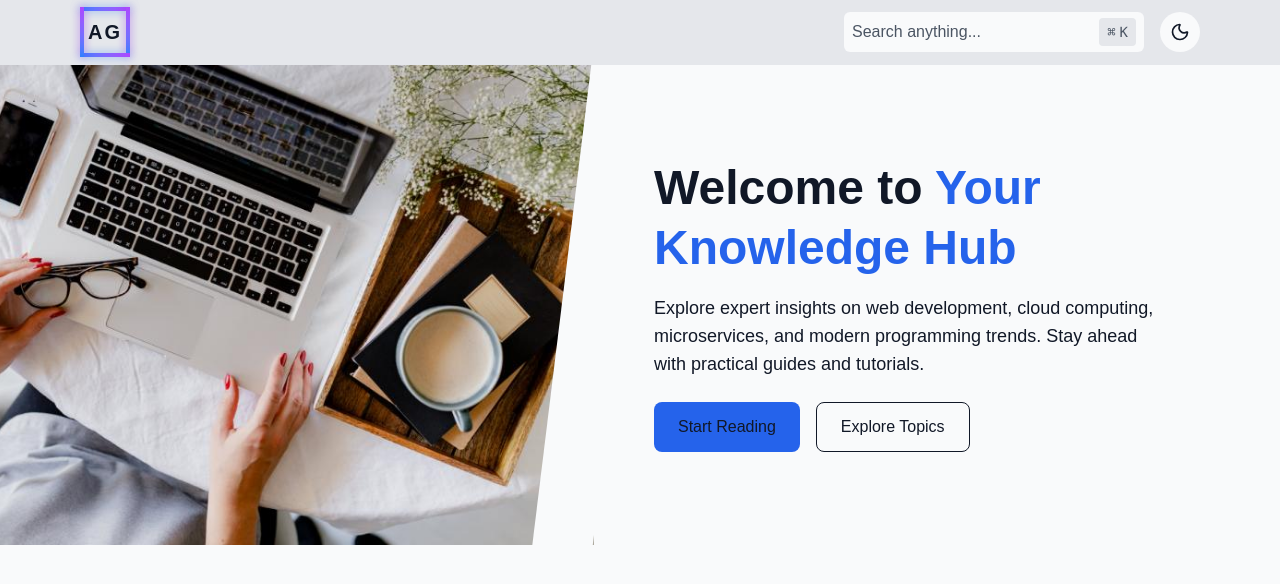
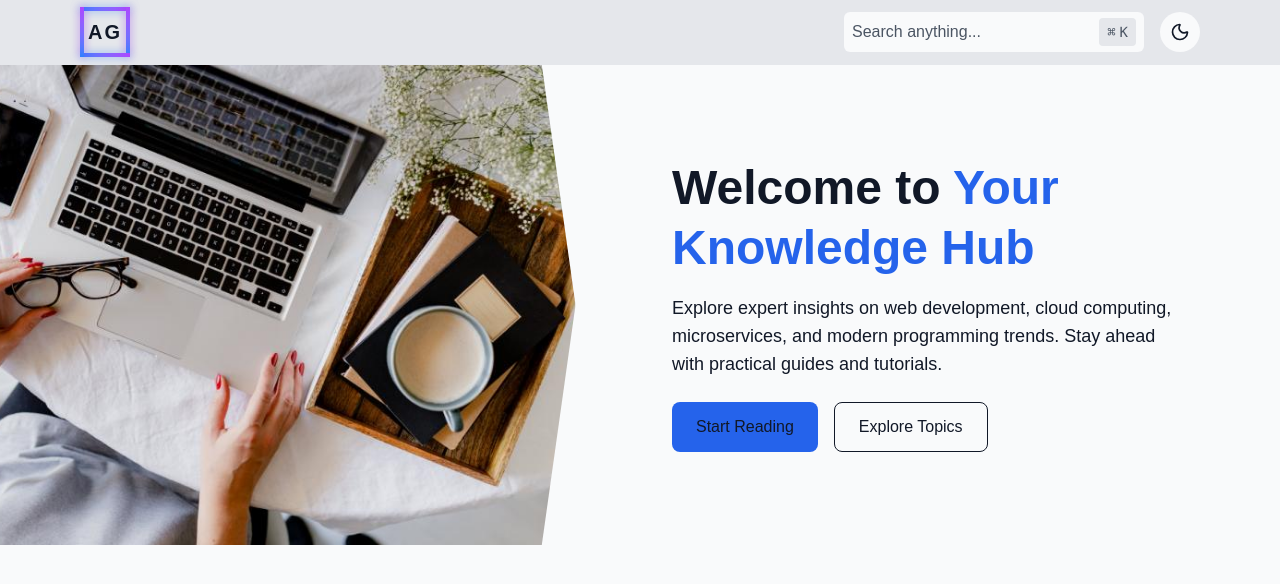
Before and after one commit to abdul-ghaffar01/blog-system, a Next.js app: page / in a window 1280 px wide. Shown: the top 584 px of the page. Built offline with nearby package versions, Linux system fonts and the light colour scheme.

Commit message:
Changed the design of hero section

```diff
--- a/components/home/Hero.jsx
+++ b/components/home/Hero.jsx
@@ -5,7 +5,11 @@ export default function Hero() {
   return (
     <section className="flex items-center justify-center w-full h-[60vh] overflow-hidden">
       {/* left image */}
-      <div className="hidden md:block md:flex-1 h-full relative">
+      <motion.div
+        initial={{ x: -150, opacity: 0 }}
+        animate={{ x: 0, opacity: 1 }}
+        transition={{ duration: 0.8, ease: "easeOut" }}
+        className="hidden md:block md:flex-1 h-full relative">
         <Image
           src="/hero_section.png"
           alt="Blog reading guy image"
@@ -13,18 +17,29 @@ export default function Hero() {
           className="object-cover"
           priority
         />
-      </div>
+      </motion.div>
 
 
       {/* angled divider */}
-      <div className="relative hidden md:block right-8 bg-background rotate-[7deg] w-15 h-[200%] "></div>
+      <motion.div
+        initial={{ x: -150,}}
+        animate={{ x: 0}}
+        transition={{ duration: 0.8, ease: "easeOut" }}
+        className="relative hidden w-24 h-[200%] md:flex items-center justify-center">
+        {/* Red angled bar */}
+        <div className="absolute bg-background rotate-[8deg] origin-center w-24 h-[200%]"></div>
+
+        {/* Blue angled bar */}
+        <div className="absolute bg-background rotate-[-8deg] origin-center w-24 h-[200%]"></div>
+      </motion.div>
+
 
       {/* right content */}
       <motion.div
         initial={{ opacity: 0, x: 50 }}
         animate={{ opacity: 1, x: 0 }}
         transition={{ duration: 0.8, delay: 0.2 }}
-        className="bg-background flex-1 flex flex-col justify-center md:pr-8 px-2 md:px-0 text-center md:text-left"
+        className="bg-background z-2 mx-auto w-fit flex-1 flex flex-col justify-center md:pr-8 px-2 md:px-0 text-center md:text-left"
       >
         <motion.h1
           initial={{ y: 20, opacity: 0 }}
```
